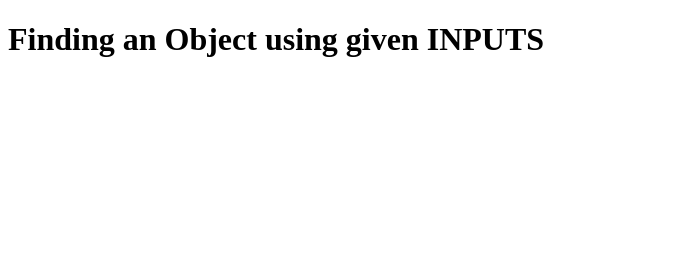
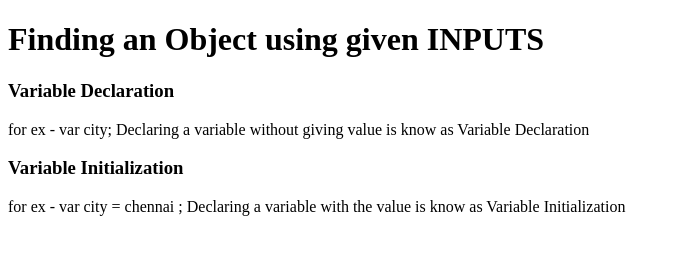
Before and after one commit to Venkat-aero/may-5th-week-js, a plain HTML site: page object/index.html in a window 1280 px wide. Shown: the whole page, without its empty margins (0-680 px from the left). Drawn offline with Linux system fonts and the light colour scheme.

Commit message:
Update index.html

```diff
--- a/object/index.html
+++ b/object/index.html
@@ -8,6 +8,18 @@
 </head>
 <body>
   <h1> Finding an Object using given INPUTS </h1>
+
+    <h3>Variable Declaration </h3>
+    for ex - var city;
+
+    Declaring a variable without giving value is know as Variable Declaration
+
+    <h3>Variable Initialization</h3>
+    for ex - var city = chennai ;
+
+    Declaring a variable with the value is know as Variable Initialization
+
+
     <script src="./script.js"></script>
 </body>
 </html>
```
